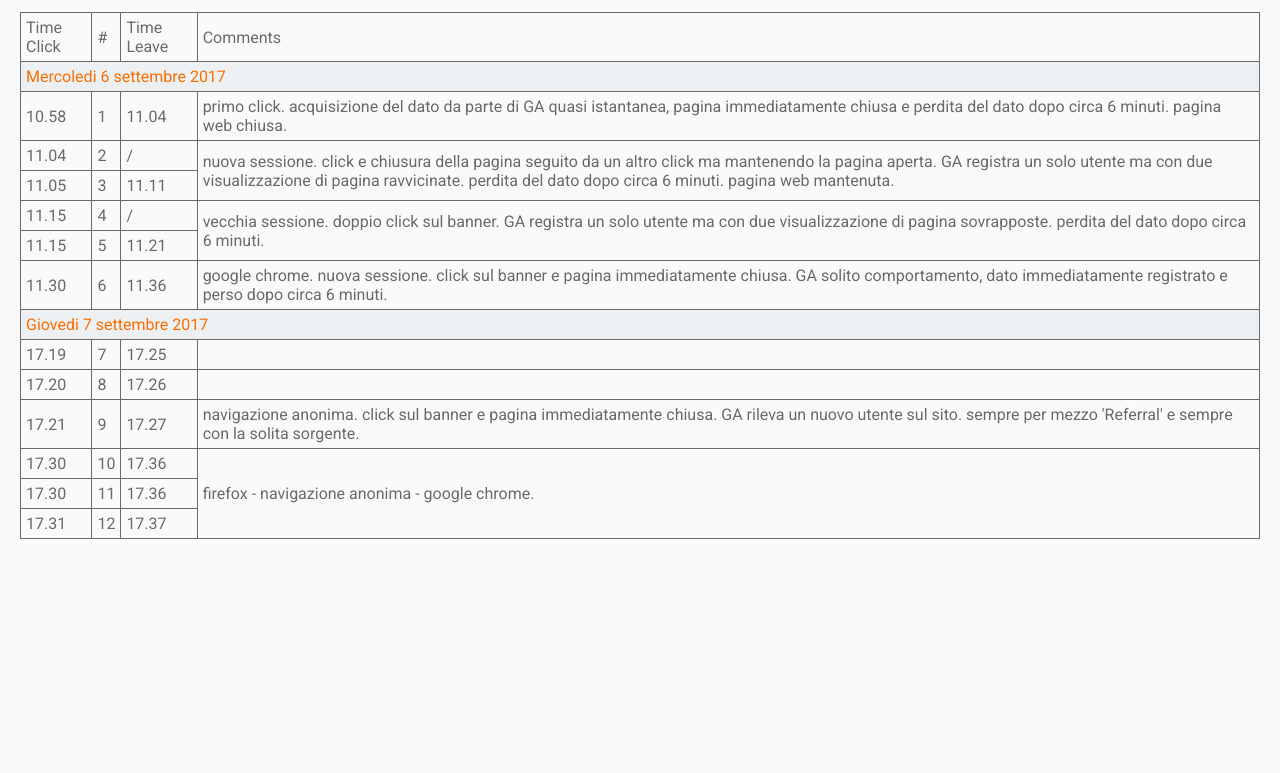
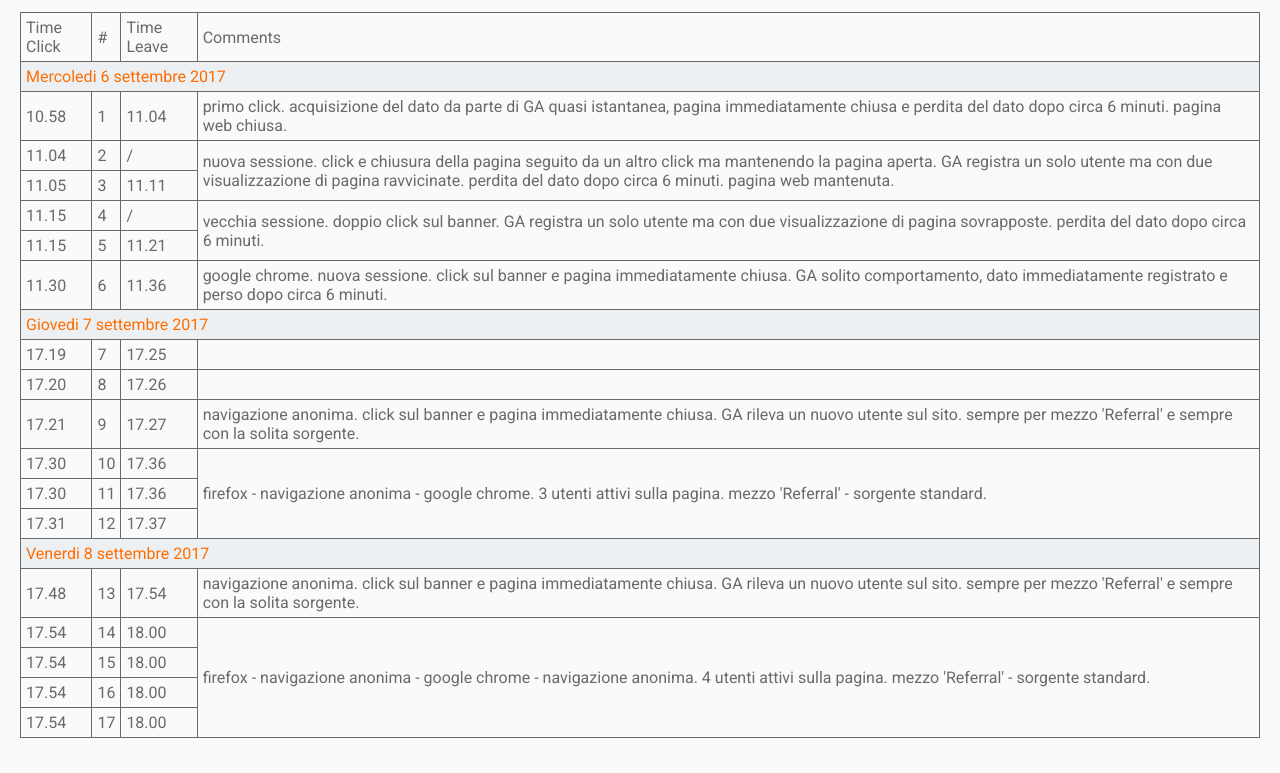
Before and after one commit to hornetti/report-ga, a plain HTML site: page index.html in a window 1280 px wide. Shown: the part 158-931 px from the top of the page. Before the commit the page ends 800 px from the top, so only its background shows below. Drawn offline with Linux system fonts and the light colour scheme.

Commit message:
add new day to report

```diff
--- a/index.html
+++ b/index.html
@@ -96,7 +96,7 @@
             <td>17.30</td>
             <td>10</td>
             <td>17.36</td>
-            <td rowspan="3">firefox - navigazione anonima - google chrome.</td>
+            <td rowspan="3">firefox - navigazione anonima - google chrome. 3 utenti attivi sulla pagina. mezzo 'Referral' - sorgente standard.</td>
         </tr>
         <tr>
             <td>17.30</td>
@@ -108,6 +108,36 @@
             <td>12</td>
             <td>17.37</td>
         </tr>
+        <tr>
+            <td colspan="4" class="days">Venerdi 8 settembre 2017</td>
+        </tr>
+        <tr>
+            <td>17.48</td>
+            <td>13</td>
+            <td>17.54</td>
+            <td>navigazione anonima. click sul banner e pagina immediatamente chiusa. GA rileva un nuovo utente sul sito. sempre per mezzo 'Referral' e sempre con la solita sorgente.</td>
+        </tr>
+        <tr>
+            <td>17.54</td>
+            <td>14</td>
+            <td>18.00</td>
+            <td rowspan="4">firefox - navigazione anonima - google chrome - navigazione anonima. 4 utenti attivi sulla pagina. mezzo 'Referral' - sorgente standard.</td>
+        </tr>
+        <tr>
+            <td>17.54</td>
+            <td>15</td>
+            <td>18.00</td>
+        </tr>
+        <tr>
+            <td>17.54</td>
+            <td>16</td>
+            <td>18.00</td>
+        </tr>
+        <tr>
+            <td>17.54</td>
+            <td>17</td>
+            <td>18.00</td>
+        </tr>
     </table>
 </body>
 
```
